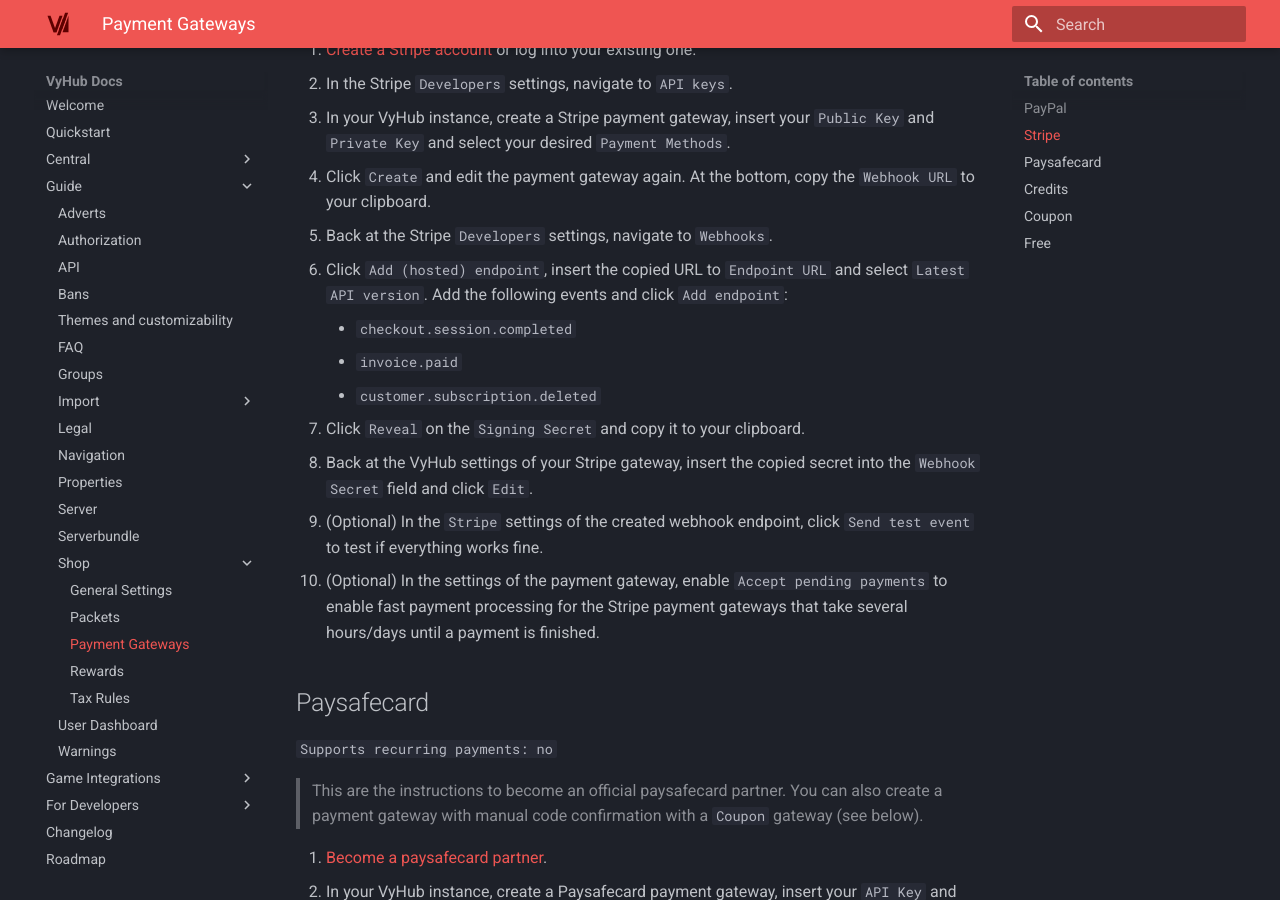
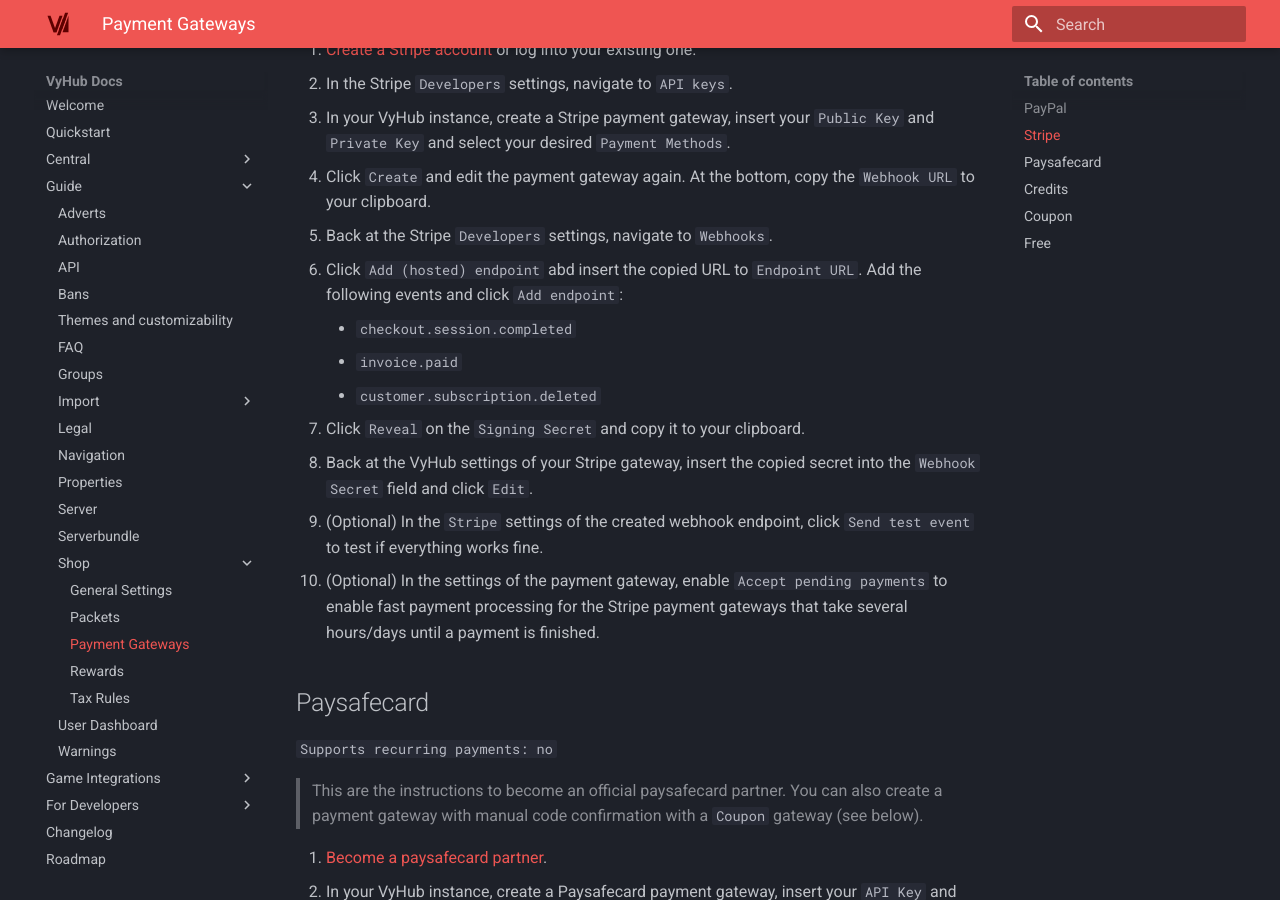
Before and after one commit to nyx-project/vyhub-documentation, an MkDocs documentation site: the page built from docs/guide/shop/payment_gateway.md, in a window 1280 px wide and 900 px high, scrolled down 1303 px. Built offline with MkDocs 1.6.1 and Material for MkDocs 9.7.7, drawn with Linux system fonts in a browser that asks for light colours; the version menu is left out.

Commit message:
Adjust stripe docs

```diff
--- a/docs/guide/shop/payment_gateway.md
+++ b/docs/guide/shop/payment_gateway.md
@@ -44,7 +44,7 @@
 3. In your VyHub instance, create a Stripe payment gateway, insert your `Public Key` and `Private Key` and select your desired `Payment Methods`.
 4. Click `Create` and edit the payment gateway again. At the bottom, copy the `Webhook URL` to your clipboard.
 5. Back at the Stripe `Developers` settings, navigate to `Webhooks`.
-6. Click `Add (hosted) endpoint`, insert the copied URL to `Endpoint URL` and select `Latest API version`. Add the following events and click `Add endpoint`:
+6. Click `Add (hosted) endpoint` abd insert the copied URL to `Endpoint URL`. Add the following events and click `Add endpoint`:
 
     - `checkout.session.completed`
     - `invoice.paid`
```
